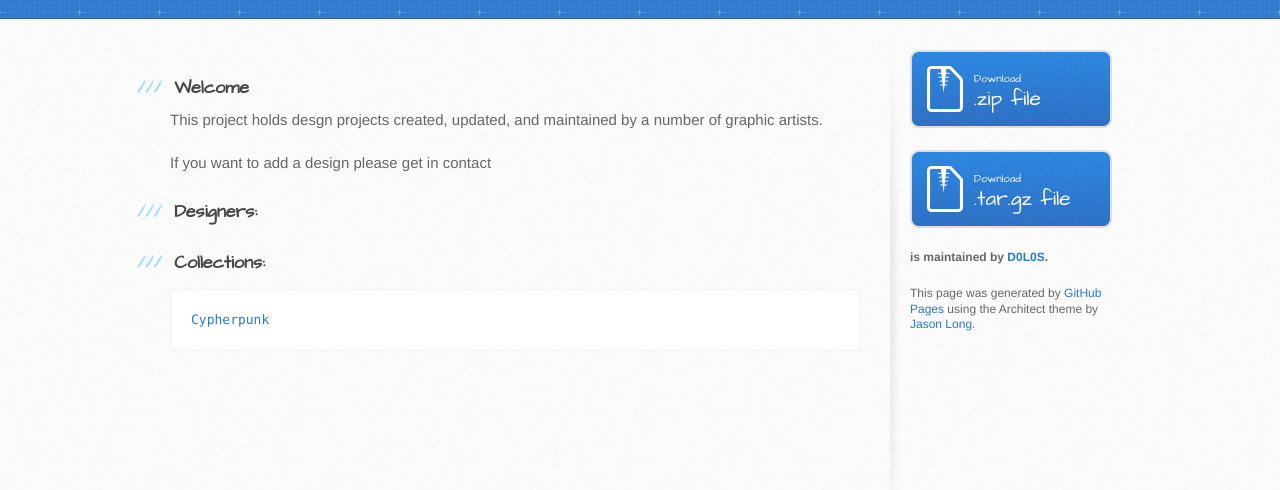
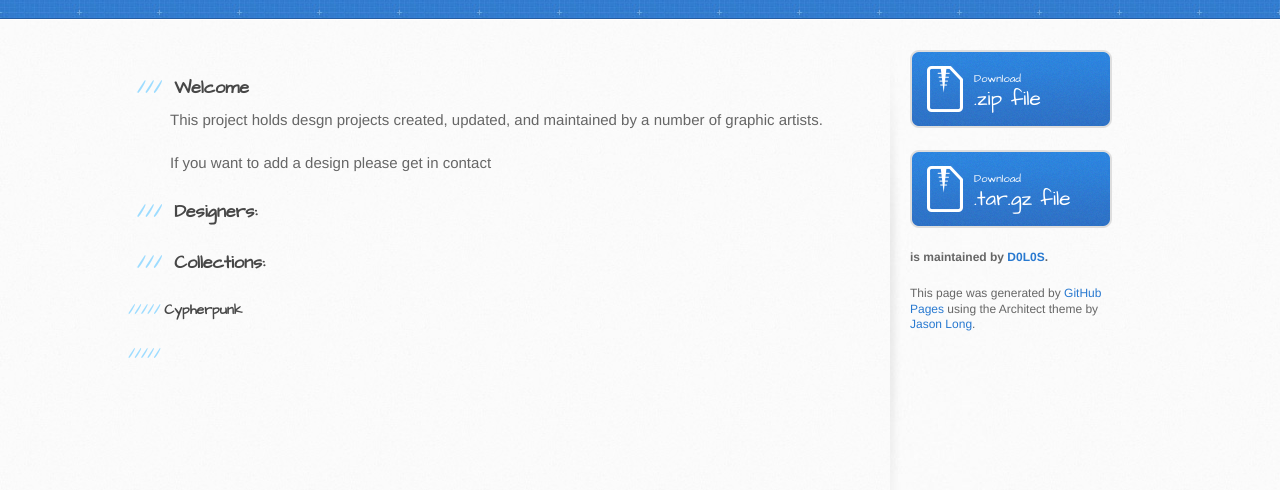
Before and after one commit to D0L0S/Graphics, a plain HTML site: page index.html in a window 1280 px wide. Shown: the part 148-638 px from the top of the page. Drawn offline with Linux system fonts and the light colour scheme.

Commit message:
Update index.html

```diff
--- a/index.html
+++ b/index.html
@@ -42,7 +42,7 @@
 <h3>
 <a id="designer-templates" class="anchor" href="#designer-templates" aria-hidden="true"><span class="octicon octicon-link"></span></a>Collections: </h3>
 
-<pre><code>Cypherpunk</code></pre>
+<h5>Cypherpunk<h5>
 
     </section>
 
```
